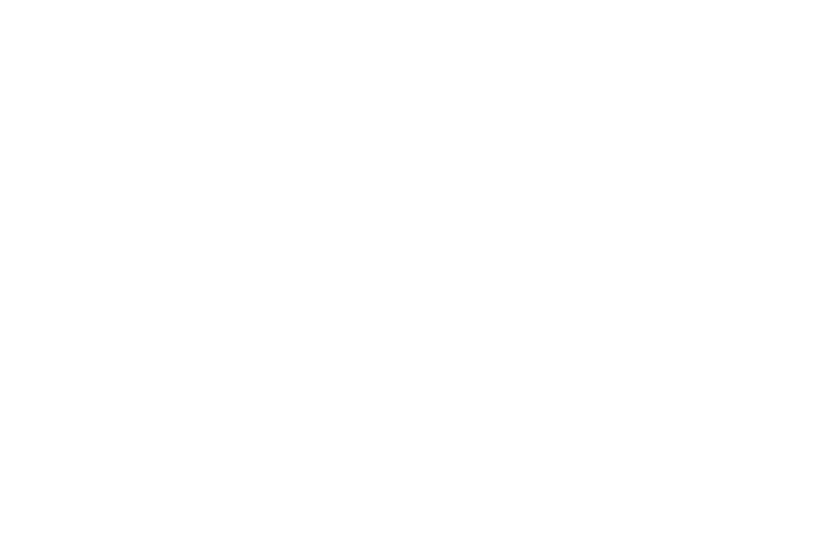
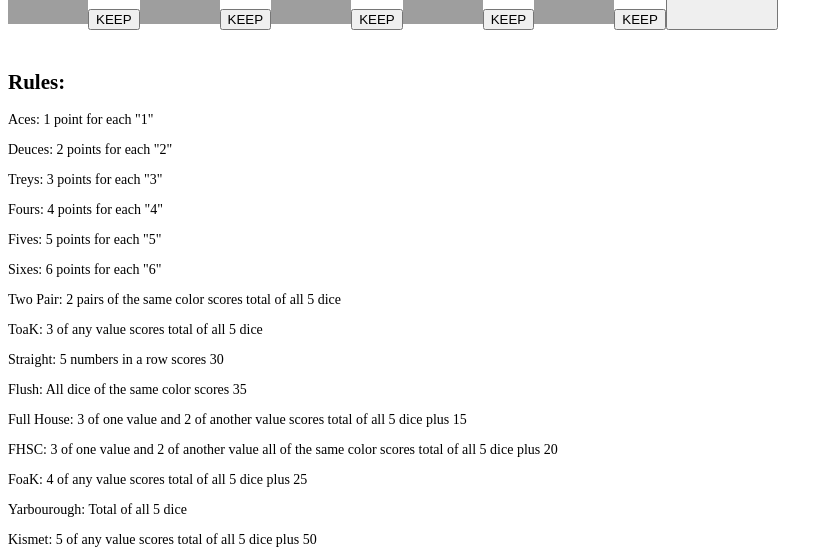
Before and after one commit to maxwellrk/katzmet, a React app: page / in a window 1280 px wide. Shown: the part 583-1142 px from the top of the page, without its empty margins (0-833 px from the left). Before the commit the page ends 800 px from the top, so only its background shows below. Built offline with nearby package versions, Linux system fonts and the light colour scheme; no server answers; grey boxes are pictures that could not be loaded; the HTML template or start-up script is replaced by a standard one.

Commit message:
Added rules section at the bottom of page

```diff
--- a/src/components/GameInstance.jsx
+++ b/src/components/GameInstance.jsx
@@ -89,7 +89,8 @@
 
   return (
     <div>
-      <h1>Rolls Remaining: {rollCount}</h1>
+      <h1>Katzmet</h1>
+      <h2>Rolls Remaining: {rollCount}</h2>
       <Scoreboard
         rollCount={rollCount}
         currentDice={currentDice}
@@ -136,6 +137,30 @@
           </button>
         )}
       </div>
+      <div id={'rules'} style={{ fontSize: '14px', marginTop: '40px' }}>
+        <h2>Rules:</h2>
+        <p>Aces: 1 point for each "1"</p>
+        <p>Deuces: 2 points for each "2"</p>
+        <p>Treys: 3 points for each "3"</p>
+        <p>Fours: 4 points for each "4"</p>
+        <p>Fives: 5 points for each "5"</p>
+        <p>Sixes: 6 points for each "6"</p>
+        <p>Two Pair: 2 pairs of the same color scores total of all 5 dice</p>
+        <p>ToaK: 3 of any value scores total of all 5 dice</p>
+        <p>Straight: 5 numbers in a row scores 30</p>
+        <p>Flush: All dice of the same color scores 35</p>
+        <p>
+          Full House: 3 of one value and 2 of another value scores total of all
+          5 dice plus 15
+        </p>
+        <p>
+          FHSC: 3 of one value and 2 of another value all of the same color
+          scores total of all 5 dice plus 20
+        </p>
+        <p>FoaK: 4 of any value scores total of all 5 dice plus 25</p>
+        <p>Yarbourough: Total of all 5 dice</p>
+        <p>Kismet: 5 of any value scores total of all 5 dice plus 50</p>
+      </div>
     </div>
   );
 };
```
